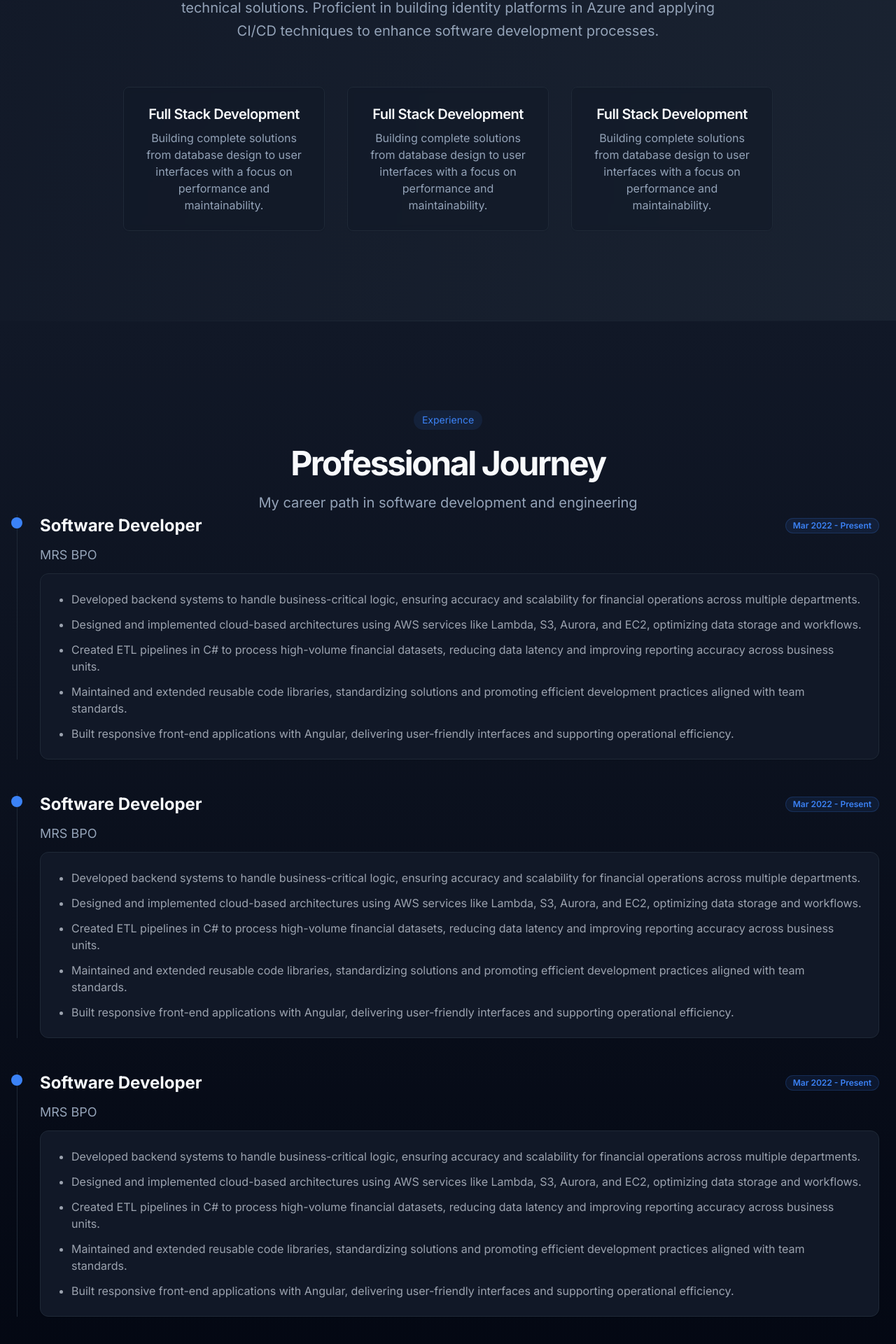
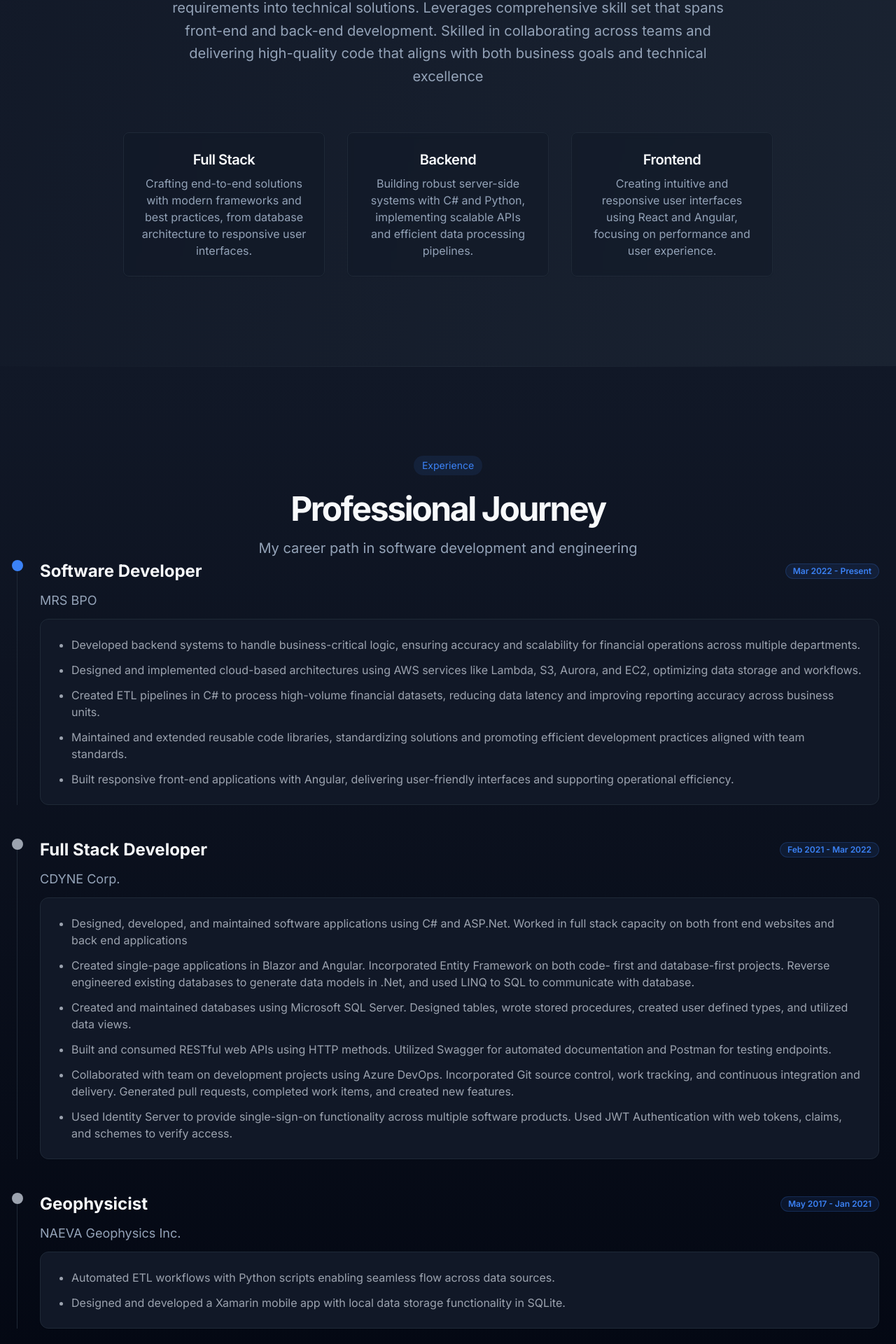
Before and after one commit to hvoll44/hvoll44.github.io, a Next.js app: page / in a window 1280 px wide. Shown: the part 1179-3099 px from the top of the page at 70% size. Built offline with nearby package versions, Linux system fonts and the light colour scheme.

Commit message:
edit content

```diff
--- a/app/page.tsx
+++ b/app/page.tsx
@@ -75,17 +75,17 @@ export default function Home() {
     {
       name: "Frontend",
       icon: <Code className="h-6 w-6" />,
-      skills: ["Angular", "Blazor", "HTML/CSS", "JavaScript", "TypeScript", "Responsive Design"],
+      skills: ["React", "Angular", "Flutter", "HTML/CSS", "JavaScript", "TypeScript"],
     },
     {
       name: "Backend",
       icon: <Server className="h-6 w-6" />,
-      skills: ["C#", "ASP.NET", "Python", "Java", "REST APIs", "Microservices"],
+      skills: ["C#", "Python", "Java", "ASP.NET", "REST APIs", "Microservices"],
     },
     {
       name: "Database",
       icon: <Database className="h-6 w-6" />,
-      skills: ["SQL Server", "Entity Framework", "SQLite", "Database Design", "Stored Procedures"],
+      skills: ["SQL Server", "PostgreSQL", "MySQL", "SQLite", "Database Design", "Stored Procedures"],
     },
     {
       name: "DevOps & Cloud",
@@ -361,34 +361,61 @@ export default function Home() {
                 </h2>
               </div>
               <p className="max-w-[85%] text-muted-foreground md:text-xl/relaxed lg:text-base/relaxed xl:text-xl/relaxed">
-                Experienced engineer with a strong focus on high-performance, low-maintenance systems. Skilled in
-                collaborating with Agile teams to design, develop, and support technical solutions. Proficient in
-                building identity platforms in Azure and applying CI/CD techniques to enhance software development
-                processes.
+              Results-driven Full Stack Developer with a passion for building scalable, maintainable, and efficient
+              software systems. Adept at translating complex requirements into technical solutions. Leverages
+              comprehensive skill set that spans front-end and back-end development. Skilled in collaborating across
+              teams and delivering high-quality code that aligns with both business goals and technical excellence
               </p>
 
               <div ref={aboutCardsRef} className="grid grid-cols-1 md:grid-cols-3 gap-8 mt-12 w-full">
-                {[0, 1, 2].map((index) => (
                   <motion.div
-                    key={index}
-                    custom={index}
                     variants={cardVariants}
                     initial="hidden"
                     animate={aboutCardsInView ? "visible" : "hidden"}
                   >
                     <Card className="bg-white/50 dark:bg-gray-900/50 backdrop-blur-sm border border-gray-200 dark:border-gray-800 hover:shadow-md transition-shadow">
                       <CardHeader className="pb-2">
-                        <CardTitle className="text-xl">Full Stack Development</CardTitle>
+                        <CardTitle className="text-xl">Full Stack</CardTitle>
                       </CardHeader>
                       <CardContent>
                         <p className="text-muted-foreground">
-                          Building complete solutions from database design to user interfaces with a focus on performance
-                          and maintainability.
+                          Crafting end-to-end solutions with modern frameworks and best practices, from database architecture to responsive user interfaces.
                         </p>
                       </CardContent>
                     </Card>
                   </motion.div>
-                ))}
+                  <motion.div
+                    variants={cardVariants}
+                    initial="hidden"
+                    animate={aboutCardsInView ? "visible" : "hidden"}
+                  >
+                    <Card className="bg-white/50 dark:bg-gray-900/50 backdrop-blur-sm border border-gray-200 dark:border-gray-800 hover:shadow-md transition-shadow">
+                      <CardHeader className="pb-2">
+                        <CardTitle className="text-xl">Backend</CardTitle>
+                      </CardHeader>
+                      <CardContent>
+                        <p className="text-muted-foreground">
+                          Building robust server-side systems with C# and Python, implementing scalable APIs and efficient data processing pipelines.
+                        </p>
+                      </CardContent>
+                    </Card>
+                  </motion.div>
+                  <motion.div
+                    variants={cardVariants}
+                    initial="hidden"
+                    animate={aboutCardsInView ? "visible" : "hidden"}
+                  >
+                    <Card className="bg-white/50 dark:bg-gray-900/50 backdrop-blur-sm border border-gray-200 dark:border-gray-800 hover:shadow-md transition-shadow">
+                      <CardHeader className="pb-2">
+                        <CardTitle className="text-xl">Frontend</CardTitle>
+                      </CardHeader>
+                      <CardContent>
+                        <p className="text-muted-foreground">
+                          Creating intuitive and responsive user interfaces using React and Angular, focusing on performance and user experience.
+                        </p>
+                      </CardContent>
+                    </Card>
+                  </motion.div>
               </div>
             </div>
           </div>
@@ -415,16 +442,13 @@ export default function Home() {
             </div>
 
             <div ref={experienceTimelineRef} className="space-y-12">
-              {[0, 1, 2].map((index) => (
                 <motion.div
-                  key={index}
-                  custom={index}
                   variants={timelineVariants}
                   initial="hidden"
                   animate={experienceTimelineInView ? "visible" : "hidden"}
                   className="relative pl-8 border-l border-gray-200 dark:border-gray-800"
                 >
-                  <div className="absolute w-4 h-4 bg-primary rounded-full -left-[9px] top-1"></div>
+                  <div className="absolute w-4 h-4 bg-primary rounded-full -left-[8px] top-0"></div>
                   <div className="space-y-3">
                     <div className="flex items-center justify-between">
                       <h3 className="text-2xl font-bold">Software Developer</h3>
@@ -459,7 +483,80 @@ export default function Home() {
                     </div>
                   </div>
                 </motion.div>
-              ))}
+                <motion.div
+                  variants={timelineVariants}
+                  initial="hidden"
+                  animate={experienceTimelineInView ? "visible" : "hidden"}
+                  className="relative pl-8 border-l border-gray-200 dark:border-gray-800"
+                >
+                  <div className="absolute w-4 h-4 bg-gray-400 rounded-full -left-[8px] top-0"></div>
+                  <div className="space-y-3">
+                    <div className="flex items-center justify-between">
+                      <h3 className="text-2xl font-bold">Full Stack Developer</h3>
+                      <Badge variant="outline" className="bg-primary/10 text-primary border-primary/20">
+                        Feb 2021 - Mar 2022
+                      </Badge>
+                    </div>
+                    <p className="text-lg text-muted-foreground">CDYNE Corp.</p>
+                    <div className="bg-white dark:bg-gray-900 rounded-xl p-6 shadow-sm border border-gray-100 dark:border-gray-800">
+                      <ul className="list-disc pl-5 space-y-3 text-gray-600 dark:text-gray-400">
+                        <li>
+                        Designed, developed, and maintained software applications using C# and ASP.Net. Worked in full stack
+                        capacity on both front end websites and back end applications
+                        </li>
+                        <li>
+                        Created single-page applications in Blazor and Angular. Incorporated Entity Framework on both code-
+first and database-first projects. Reverse engineered existing databases to generate data models in
+.Net, and used LINQ to SQL to communicate with database.
+                        </li>
+                        <li>
+                        Created and maintained databases using Microsoft SQL Server. Designed tables, wrote stored
+                        procedures, created user defined types, and utilized data views.
+                        </li>
+                        <li>
+                        Built and consumed RESTful web APIs using HTTP methods. Utilized Swagger for automated
+                        documentation and Postman for testing endpoints.
+                        </li>
+                        <li>
+                        Collaborated with team on development projects using Azure DevOps. Incorporated Git source control,
+work tracking, and continuous integration and delivery. Generated pull requests, completed work items,
+and created new features.
+                        </li>
+                        <li>
+                        Used Identity Server to provide single-sign-on functionality across multiple software products. Used
+JWT Authentication with web tokens, claims, and schemes to verify access.
+                        </li>
+                      </ul>
+                    </div>
+                  </div>
+                </motion.div>
+                <motion.div
+                  variants={timelineVariants}
+                  initial="hidden"
+                  animate={experienceTimelineInView ? "visible" : "hidden"}
+                  className="relative pl-8 border-l border-gray-200 dark:border-gray-800"
+                >
+                  <div className="absolute w-4 h-4 bg-gray-400 rounded-full -left-[8px] top-0"></div>
+                  <div className="space-y-3">
+                    <div className="flex items-center justify-between">
+                      <h3 className="text-2xl font-bold">Geophysicist</h3>
+                      <Badge variant="outline" className="bg-primary/10 text-primary border-primary/20">
+                        May 2017 - Jan 2021
+                      </Badge>
+                    </div>
+                    <p className="text-lg text-muted-foreground">NAEVA Geophysics Inc.</p>
+                    <div className="bg-white dark:bg-gray-900 rounded-xl p-6 shadow-sm border border-gray-100 dark:border-gray-800">
+                      <ul className="list-disc pl-5 space-y-3 text-gray-600 dark:text-gray-400">
+                        <li>
+                        Automated ETL workflows with Python scripts enabling seamless flow across data sources.
+                        </li>
+                        <li>
+                        Designed and developed a Xamarin mobile app with local data storage functionality in SQLite.
+                        </li>
+                      </ul>
+                    </div>
+                  </div>
+                </motion.div>
             </div>
           </div>
         </section>
@@ -587,10 +684,46 @@ export default function Home() {
             </div>
 
             <div ref={educationCardsRef} className="mx-auto max-w-4xl mt-16 grid grid-cols-1 md:grid-cols-2 gap-8">
-              {[0, 1].map((index) => (
                 <motion.div
-                  key={index}
-                  custom={index}
+                  variants={cardVariants}
+                  initial="hidden"
+                  animate={educationCardsInView ? "visible" : "hidden"}
+                  className="group relative overflow-hidden rounded-xl border border-gray-200 dark:border-gray-800 bg-white dark:bg-gray-900 transition-all duration-300 hover:shadow-lg"
+                >
+                  <div className="absolute top-0 left-0 w-full h-1 bg-gradient-to-r from-blue-500 to-blue-700"></div>
+                  <div className="p-8">
+                    <div className="mb-4 inline-block rounded-lg bg-blue-100 dark:bg-blue-900/30 p-3">
+                      <svg
+                        xmlns="http://www.w3.org/2000/svg"
+                        width="24"
+                        height="24"
+                        viewBox="0 0 24 24"
+                        fill="none"
+                        stroke="currentColor"
+                        strokeWidth="2"
+                        strokeLinecap="round"
+                        strokeLinejoin="round"
+                        className="text-blue-600 dark:text-blue-400"
+                      >
+                        <path d="M22 10v6M2 10l10-5 10 5-10 5z"></path>
+                        <path d="M6 12v5c3 3 9 3 12 0v-5"></path>
+                      </svg>
+                    </div>
+                    <h3 className="text-2xl font-bold mb-2">Economics (BA)</h3>
+                    <p className="text-lg text-muted-foreground mb-4">Metropolitan State University of Denver</p>
+                    <div className="space-y-2">
+                      <div className="flex items-center justify-between">
+                        <span className="text-sm text-muted-foreground">Graduation</span>
+                        <span className="text-sm font-medium">May 2011</span>
+                      </div>
+                      <div className="flex items-center justify-between">
+                        <span className="text-sm text-muted-foreground">GPA</span>
+                        <span className="text-sm font-medium">3.8</span>
+                      </div>
+                    </div>
+                  </div>
+                </motion.div>
+                <motion.div
                   variants={cardVariants}
                   initial="hidden"
                   animate={educationCardsInView ? "visible" : "hidden"}
@@ -629,7 +762,6 @@ export default function Home() {
                     </div>
                   </div>
                 </motion.div>
-              ))}
             </div>
           </div>
         </section>
@@ -649,16 +781,13 @@ export default function Home() {
                 </div>
                 <h2 className="text-3xl font-bold tracking-tighter sm:text-4xl md:text-5xl">Get In Touch</h2>
               </div>
-              <p className="max-w-[85%] text-muted-foreground md:text-xl/relaxed lg:text-base/relaxed xl:text-xl/relaxed">
+              <p className="max-w-[85%] text-muted-foreground md:text-xl/relaxed lg:text-base/relaxed xl:text-xl/relaxed mb-12">
                 Let's connect and discuss how I can contribute to your team
               </p>
             </div>
 
             <div ref={contactCardsRef} className="grid grid-cols-1 md:grid-cols-2 gap-8">
-              {[0, 1].map((index) => (
                 <motion.div
-                  key={index}
-                  custom={index}
                   variants={cardVariants}
                   initial="hidden"
                   animate={contactCardsInView ? "visible" : "hidden"}
@@ -674,7 +803,22 @@ export default function Home() {
                     <p className="mt-4 text-sm text-muted-foreground">Feel free to call during business hours</p>
                   </div>
                 </motion.div>
-              ))}
+                <motion.div
+                variants={cardVariants}
+                initial="hidden"
+                animate={contactCardsInView ? "visible" : "hidden"}
+                className="group relative overflow-hidden rounded-xl border border-gray-200 dark:border-gray-800 bg-white dark:bg-gray-900 transition-all duration-300 hover:shadow-lg"
+              >
+                <div className="absolute top-0 left-0 w-full h-1 bg-gradient-to-r from-primary to-blue-600"></div>
+                <div className="p-8">
+                  <div className="mb-6 inline-block rounded-full bg-primary/10 p-3">
+                    <Mail className="h-6 w-6 text-primary" />
+                  </div>
+                  <h3 className="text-2xl font-bold mb-2">Email</h3>
+                  <p className="text-xl text-primary">hvoll44@gmail.com</p>
+                  <p className="mt-4 text-sm text-muted-foreground">Shoot me an email anytime</p>
+                </div>
+              </motion.div>
             </div>
 
             <div className="mt-12 text-center">
```
